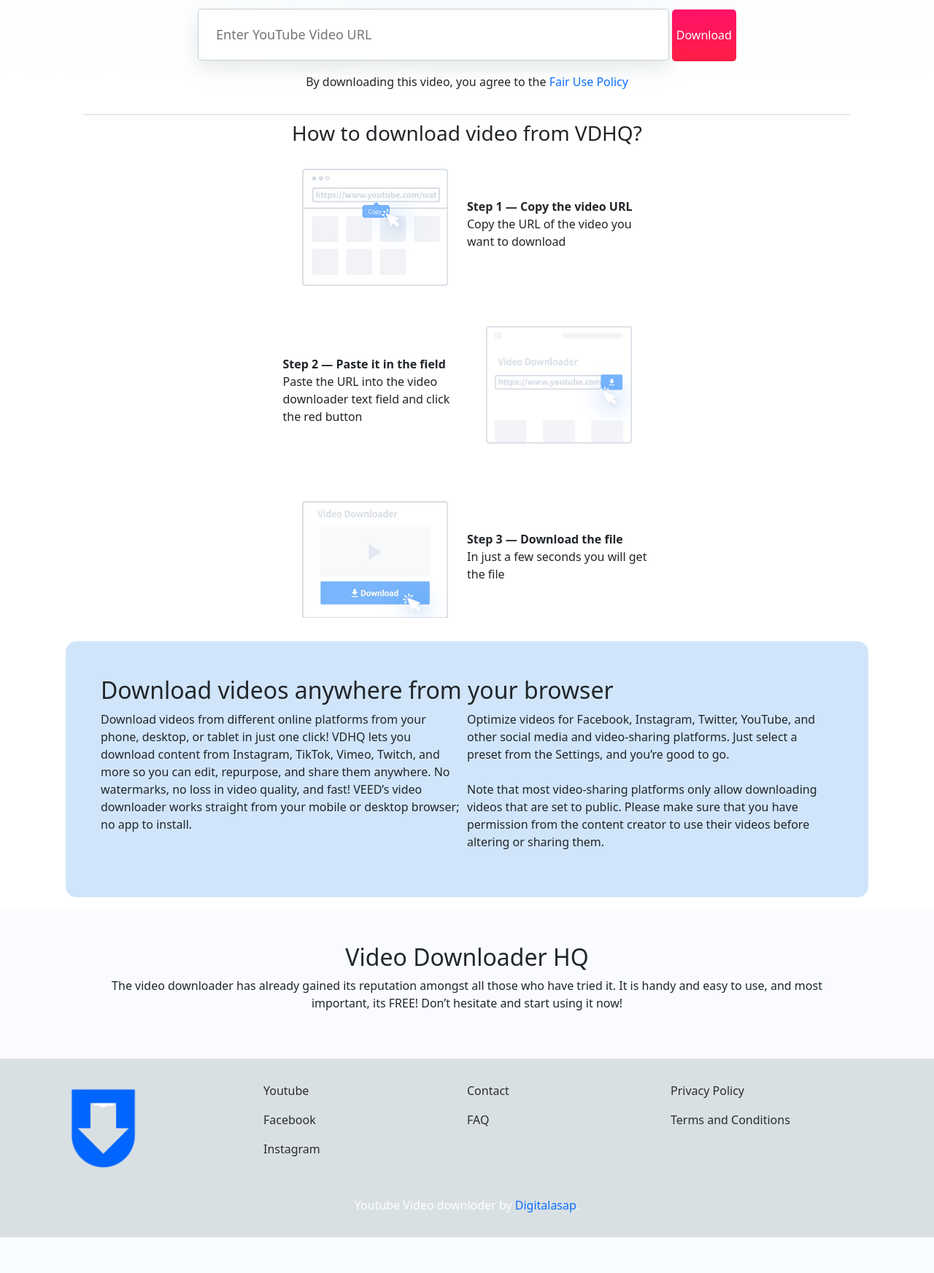
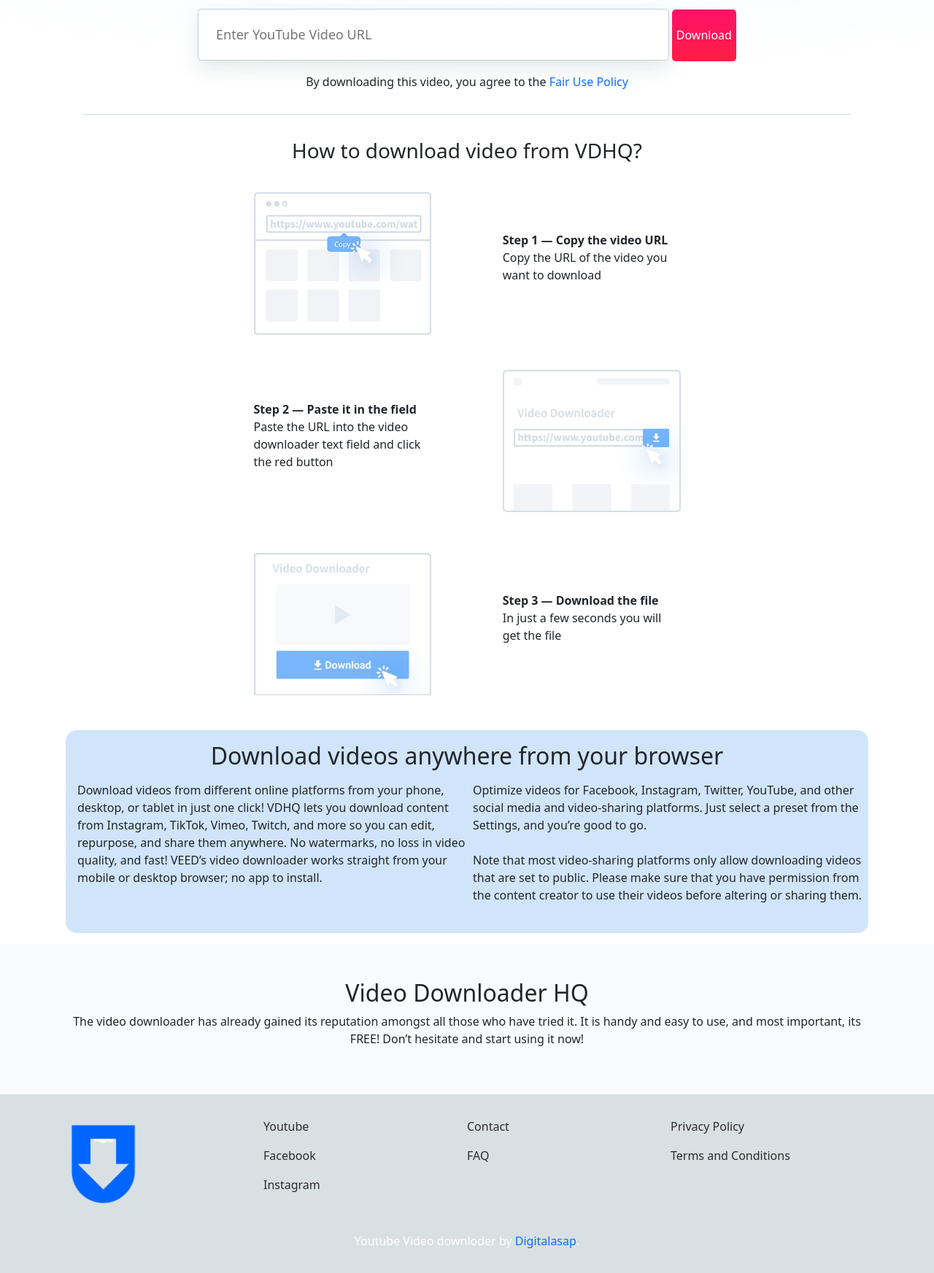
Before and after one commit to vikash7994/videos, a Flask app: page /yt in a window 1280 px wide. Shown: the part 272-2017 px from the top of the page at 73% size. Before the commit the page ends 1968 px from the top, so only its background shows below. Run offline with Flask 3, Linux system fonts and the light colour scheme; some libraries are stand-ins or nearby versions.

Commit message:
Add files via upload

```diff
--- a/templates/yt.html
+++ b/templates/yt.html
@@ -107,49 +107,48 @@
     </div>
   </div>
 </div>
-
+<!-- how to download -->
 <section class="how-to-download">
-  <div class="container mx-auto text-center">
+  <div class="container mx-auto text-center py-4">
   <h3>How to download video from VDHQ?</h3>
-  <div class="d-flex flex-lg-row flex-md-column flex-sm-column px-5 py-3 steps">
-  <div class="col-lg-6 col-md-12 py-2">
-    <img src="../static/Images/i1.jpeg" alt="img2" width="200">
+  <div class="d-flex flex-lg-row flex-md-column flex-sm-column px-2 py-3 justify-content-between pt-4 steps align-items-center">
+  <div class="col-lg-5 col-md-12 py-2">
+    <img src="../static/Images/i1.jpeg" alt="img2" width="100%">
   </div>
-  <div class="col-lg-6 col-md-12 text-start py-5">
+  <div class="col-lg-5 col-md-12 text-start">
    <strong>Step 1 — Copy the video URL</strong>
    <p>Copy the URL of the video you want to download</p>
   </div>
   </div>
-
-  <div class="d-flex flex-lg-row flex-md-column flex-sm-column px-5 py-3 steps ">
-    <div class="col-lg-6 col-md-12 text-start py-5">
+  <div class="d-flex flex-lg-row flex-md-column flex-sm-column px-2 py-3 justify-content-between steps step2 align-items-center ">
+    <div class="col-lg-5 col-md-12 text-start">
       <strong>Step 2 — Paste it in the field</strong>
       <p>Paste the URL into the video downloader text field and click the red button</p>
      </div>
-     <div class="col-lg-6 col-md-12 py-2">
-      <img src="../static/Images/video-downloader2.jpg" alt="img2" width="200">
+     <div class="col-lg-5 col-md-12 py-2">
+      <img src="../static/Images/video-downloader2.jpg" alt="img2" width="100%">
     </div>
     </div>
-
-    <div class="d-flex flex-lg-row flex-md-column flex-sm-column px-5 py-3 steps ">
-
-      <div class="col-lg-6 col-md-12 py-2">
-        <img src="../static/Images/video-downloader.jpg" alt="img2" width="200">
-      </div> <div class="col-lg-6 col-md-12 text-start py-5">
+    <div class="d-flex flex-lg-row flex-md-column flex-sm-column px-2 py-3 justify-content-between pt-4 steps align-items-center">
+      <div class="col-lg-5 col-md-12 py-2">
+        <img src="../static/Images/video-downloader.jpg" alt="img2" width="100%">
+      </div>
+      <div class="col-lg-5 col-md-12 text-start">
         <strong>Step 3 — Download the file</strong>
         <p>In just a few seconds you will get the file</p>
       </div>
       </div>
   </div>
   </section>
+  <!-- dowload features -->
   <section class="download-feature">
-  <div class="container mx-auto p-5">
-    <h2>Download videos anywhere from your browser</h2>
-    <div class="d-flex flex-row ">
-      <div class="col">
+    <div class="container mx-auto p-3">
+      <h2 class="text-center">Download videos anywhere from your browser</h2>
+      <div class="d-flex flex-lg-row flex-sm-column flex-md-column gap-2 py-2">
+        <div class="col-lg-6 col-md-12">
           <p>Download videos from different online platforms from your phone, desktop, or tablet in just one click! VDHQ lets you download content from Instagram, TikTok, Vimeo, Twitch, and more so you can edit, repurpose, and share them anywhere. No watermarks, no loss in video quality, and fast! VEED’s video downloader works straight from your mobile or desktop browser; no app to install.</p>
         </div>
-      <div class="col">
+        <div class="col-lg-6 col-md-12">
           <p>Optimize videos for Facebook, Instagram, Twitter, YouTube, and other social media and video-sharing platforms. Just select a preset from the Settings, and you’re good to go.<br> <br>
 
             Note that most video-sharing platforms only allow downloading videos that are set to public. Please make sure that you have permission from the content creator to use their videos before altering or sharing them.</p>
@@ -158,14 +157,13 @@
     </div>
 
     </section>
+  <!-- vDHQ about -->
   <section class="video-hq py-5">
-    <div class="px-5 text-center container">
+    <div class="px-3 text-center container">
       <h2>Video Downloader HQ</h2>
       <p>The video downloader has already gained its reputation amongst all those who have tried it. It is handy and easy to use, and most important, its FREE! Don’t hesitate and start using it now!</p>
     </div>
   </section>
-
-
   <footer class="px-3 pt-3 footer">
     <div class="container d-flex flex-lg-row flex-xl-row flex-sm-column flex-md-column py-3 text-secondary">
      <div class="col-lg-3 col-md-12">
```
Also changed, not shown: templates/fb.html (+4 -3 lines), templates/index.html (+5 -4 lines). Lines whose indentation alone changed are shown as unchanged.
